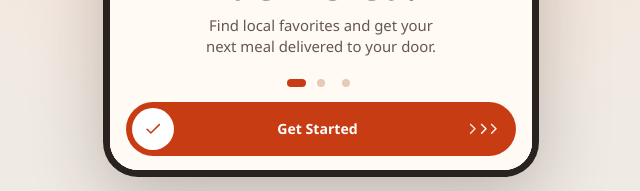
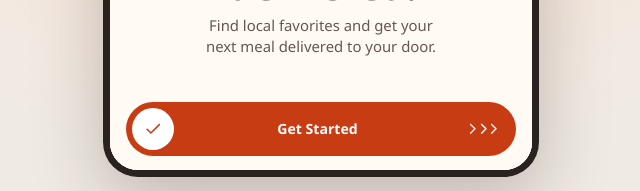
Before and after one commit to Ronak276/Ghost_Couriers, a React (Vite) app: page /#/welcome in a window 1280 px wide. Shown: the part 606-797 px from the top of the page, without its empty margins (319-959 px from the left). Built offline with nearby package versions, Linux system fonts and the light colour scheme.

Commit message:
Single onboarding screen and smooth slide-to-start

```diff
--- a/src/components/navigation/SlideAction.tsx
+++ b/src/components/navigation/SlideAction.tsx
@@ -11,9 +11,7 @@ export function SlideAction({ label, onAdvance }: { label: string; onAdvance: ()
   function start(event: PointerEvent<HTMLButtonElement>) {
     if (gesture.current || !event.isPrimary || event.button !== 0) return
     suppressClick.current = false
-    if (!(event.target instanceof Element) || !event.target.closest('.welcome-cta-icon')) return
-    const distance = event.currentTarget.clientWidth - 45
-    if (distance <= 0) return
+    const distance = Math.max(1, event.currentTarget.clientWidth - 58)
     gesture.current = { id: event.pointerId, start: event.clientX, distance }
     event.currentTarget.setPointerCapture(event.pointerId)
     setDragging(true)
@@ -35,7 +33,7 @@ export function SlideAction({ label, onAdvance }: { label: string; onAdvance: ()
     setOffset(0)
     const delta = event.clientX - drag.start
     suppressClick.current ||= Math.abs(delta) > 6
-    if (complete && delta >= drag.distance * 0.65) onAdvance()
+    if (complete && delta >= drag.distance * 0.5) onAdvance()
   }
 
   return <Button
--- a/src/pages/Welcome.tsx
+++ b/src/pages/Welcome.tsx
@@ -8,8 +8,6 @@ import { useDelivery } from '@/features/cart/store'
 import { media } from '@/features/catalog/catalog'
 const steps = [
   { title: 'Your favorite Denver bites, delivered.', detail: 'Find local favorites and get your next meal delivered to your door.', image: 'welcome-burger' },
-  { title: 'Make it yours.', detail: 'Customize your favorites and order whatever you’re craving.', image: 'poke' },
-  { title: 'Dinner’s on the way.', detail: 'Follow your delivery from the kitchen to your door.', image: 'courier' },
 ]
 export function Splash() {
   const reduce = useReducedMotion()
@@ -35,7 +33,7 @@ export function Welcome() {
         <img src={media(step.image)} alt="" /><div className="welcome-copy"><h1>{step.title}</h1><p>{step.detail}</p></div>
       </div>)}
     </div></div>
-    <div className="welcome-footer"><div className="carousel-dots">{steps.map((step, index) => <button type="button" key={step.title} aria-label={`Go to onboarding step ${index + 1}`} aria-pressed={index === active} onClick={() => api?.scrollTo(index, !!reduced)} />)}</div>
-      <SlideAction label={active === 1 ? 'Continue' : 'Get Started'} onAdvance={() => active === steps.length - 1 ? finish() : api?.scrollNext(!!reduced)} /></div>
+    <div className="welcome-footer">{steps.length > 1 && <div className="carousel-dots">{steps.map((step, index) => <button type="button" key={step.title} aria-label={`Go to onboarding step ${index + 1}`} aria-pressed={index === active} onClick={() => api?.scrollTo(index, !!reduced)} />)}</div>}
+      <SlideAction label="Get Started" onAdvance={() => active === steps.length - 1 ? finish() : api?.scrollNext(!!reduced)} /></div>
   </div></main>
 }
--- a/src/styles/app.css
+++ b/src/styles/app.css
@@ -231,7 +231,7 @@ input[type=checkbox],input[type=radio]{accent-color:var(--orange)}
 @media(min-width:650px){
  .phone-frame .welcome-slide{height:calc(min(877px,100dvh - 36px) - 12px);min-height:0}
 }
-.welcome-continue{touch-action:pan-y;user-select:none}
+.welcome-continue{touch-action:none;user-select:none;overflow:hidden}
 .welcome-continue .welcome-cta-icon{cursor:grab;z-index:1;transition:transform var(--normal)}
 .welcome-continue[data-dragging=true]{transform:none}
 .welcome-continue[data-dragging=true] .welcome-cta-icon{cursor:grabbing;transition:none}
```
